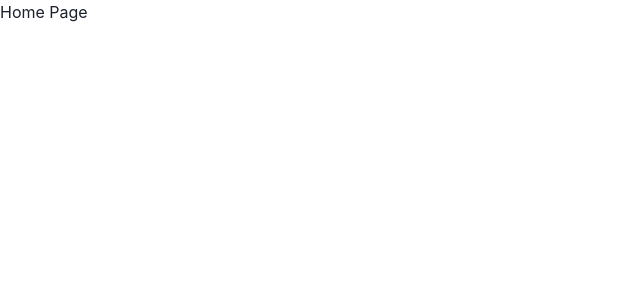
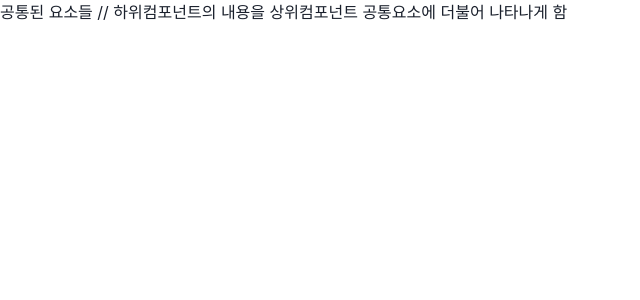
Before and after one commit to kwangsikkim/react20231031, a React (Create React App) app: page / in a window 1280 px wide. Shown: the top 300 px of the page, without its empty margins (0-640 px from the left). Built offline with nearby package versions, Linux system fonts and the light colour scheme.

Commit message:
상위 컴포넌트와 Outlet(하위컴포넌트의 내용을 상위컴포넌트 공통요소에 더불어 나타나게 함)

```diff
--- a/src/App.js
+++ b/src/App.js
@@ -2,29 +2,35 @@
 import {
   createBrowserRouter,
   createRoutesFromElements,
+  Outlet,
   Route,
   RouterProvider,
 } from "react-router-dom";
 import { Box } from "@chakra-ui/react";
 
+function HomeComponent() {
+  return (
+    <Box>
+      공통된 요소들
+      <Outlet /> // 하위컴포넌트의 내용을 상위컴포넌트 공통요소에 더불어 나타나게 함
+    </Box>
+  );
+}
+
+function AComp() {
+  return <Box>에이 컴포넌트</Box>;
+}
+
+function BComp() {
+  return <Box>비 컴포넌트</Box>;
+}
+
 const routes = createBrowserRouter(
   createRoutesFromElements(
-    <>
-      <Route path="/" element={<Box>Home Page</Box>} />
-      <Route path="/path1" element={<Box>경로1</Box>} />
-      <Route path="/path2" element={<Box>경로2</Box>} />
-      <Route path="/path3" element={<Box>경로3</Box>} />
-      <Route path="/main1/path1" element={<Box>경로4</Box>} />
-      <Route path="/main1/path2" element={<Box>경로5</Box>} />
-      <Route path="/main2">
-        <Route path="path1" element={<Box>경로6</Box>} />
-        <Route path="path2" element={<Box>경로7</Box>} />
-        <Route path="path3">
-          <Route path="sub1" element={<Box>경로8</Box>} />
-          <Route path="sub2" element={<Box>경로9</Box>} />
-        </Route>
-      </Route>
-    </>,
+    <Route path="/" element={<HomeComponent />}>
+      <Route path="apath" element={<AComp />} />
+      <Route path="bpath" element={<BComp />} />
+    </Route>,
   ),
 );
 
```
